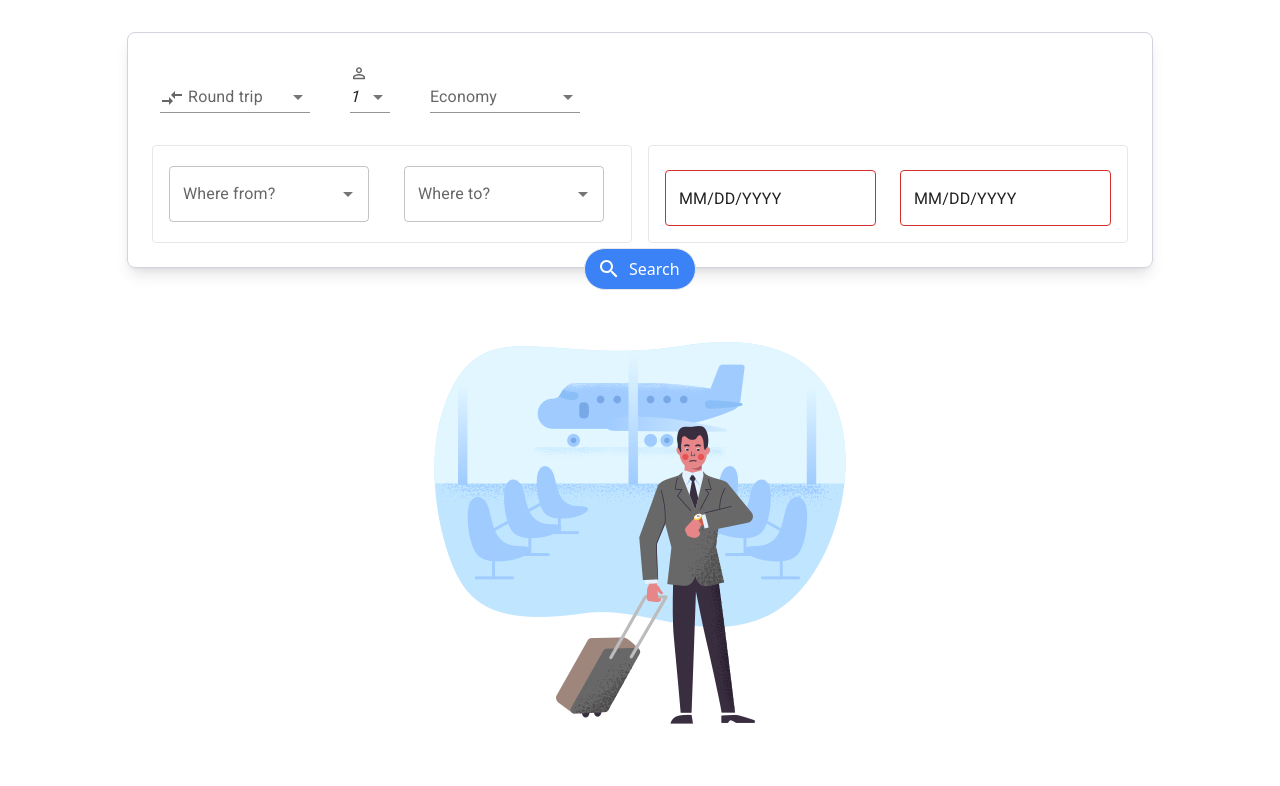
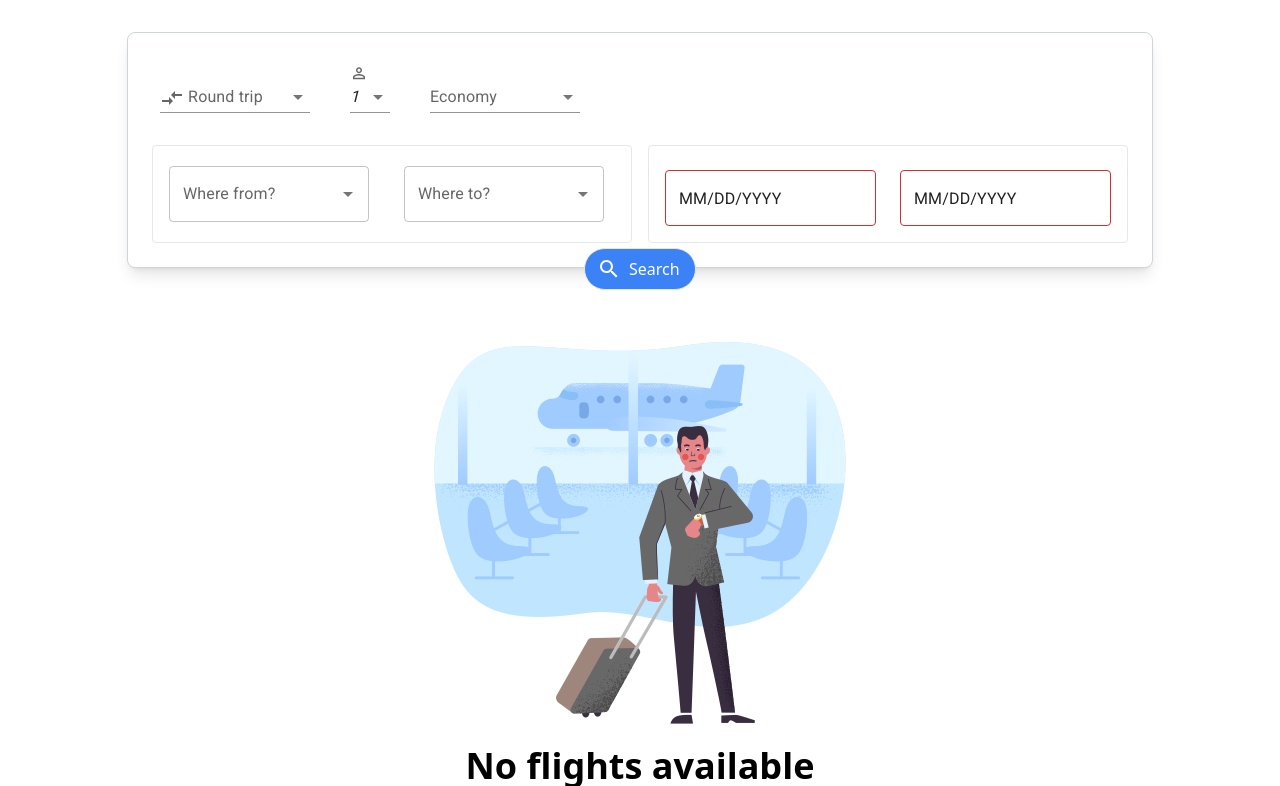
Before and after one commit to codejesse/google-flights-clone, a React (Vite) app: page / in a window 1280 px wide. Shown: the part 349-1135 px from the top of the page. Before the commit the page ends 1095 px from the top, so only its background shows below. Built offline with nearby package versions, Linux system fonts and the light colour scheme.

Commit message:
feat: no flights available empty screen

```diff
--- a/src/components/FlightsResults.tsx
+++ b/src/components/FlightsResults.tsx
@@ -40,6 +40,7 @@ export default function FlightResultsAccordion({
     return (
       <div>
         <img className="m-auto" src={Noflights} alt="no-flights" />
+        <h1 className="font-semibold text-2xl lg:text-4xl text-center">No flights available</h1>
       </div>
     );
   }
```
